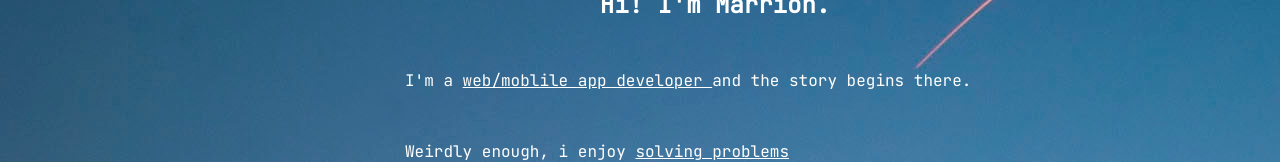
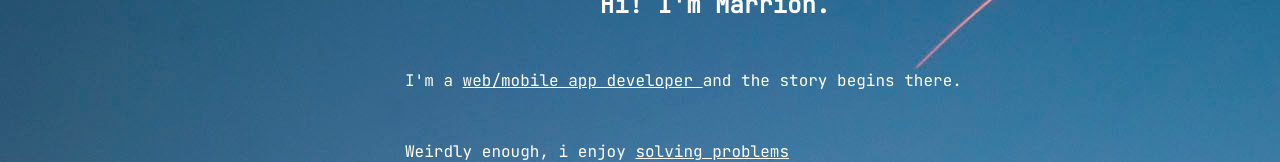
Before and after one commit to mjthedev/marrionjohnson.io, a website: page public/index.html in a window 1280 px wide. Shown: the part 376-538 px from the top of the page. Drawn offline with Linux system fonts and the light colour scheme.

Commit message:
spell checked

```diff
--- a/public/index.html
+++ b/public/index.html
@@ -30,7 +30,7 @@
 <div class="firstDiv">
     <h1 class="divHeader">Hi! I'm Marrion.</h1>
     <div class="nestedDiv">
-        <p class="divText">I'm a <a href="">web/moblile app developer </a> and the story begins there.</p>
+        <p class="divText">I'm a <a href="">web/mobile app developer </a> and the story begins there.</p>
         <p class="divText">Weirdly enough, i enjoy <a href="https://leetcode.com/mjthedev/">solving problems</a></p>
         <p class="divText">Aside from building stuff, i spend most of my time playing guitar.</p>
         <p class="divText">A ready bag is kept for whenever im feeling adventurous.</p>
```
